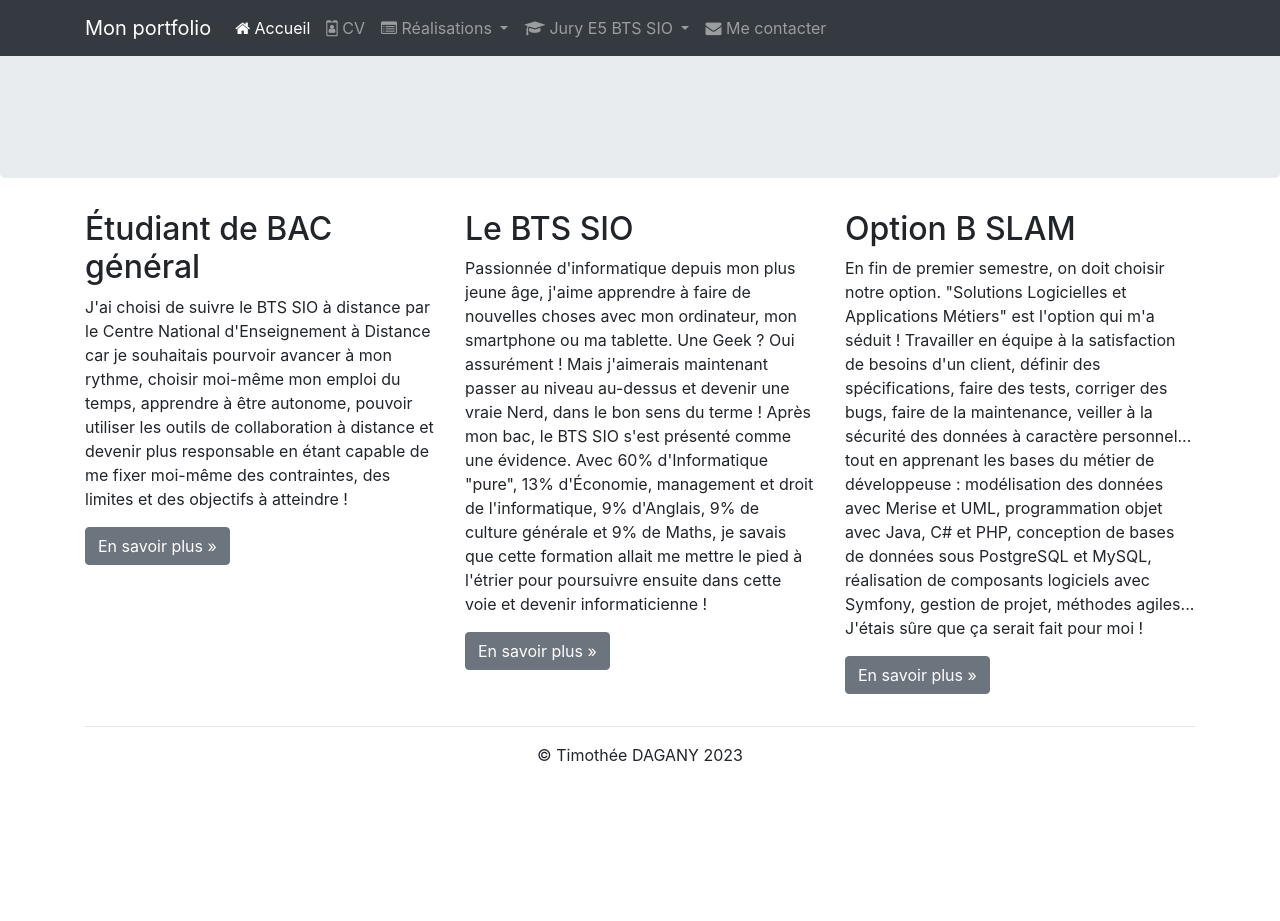
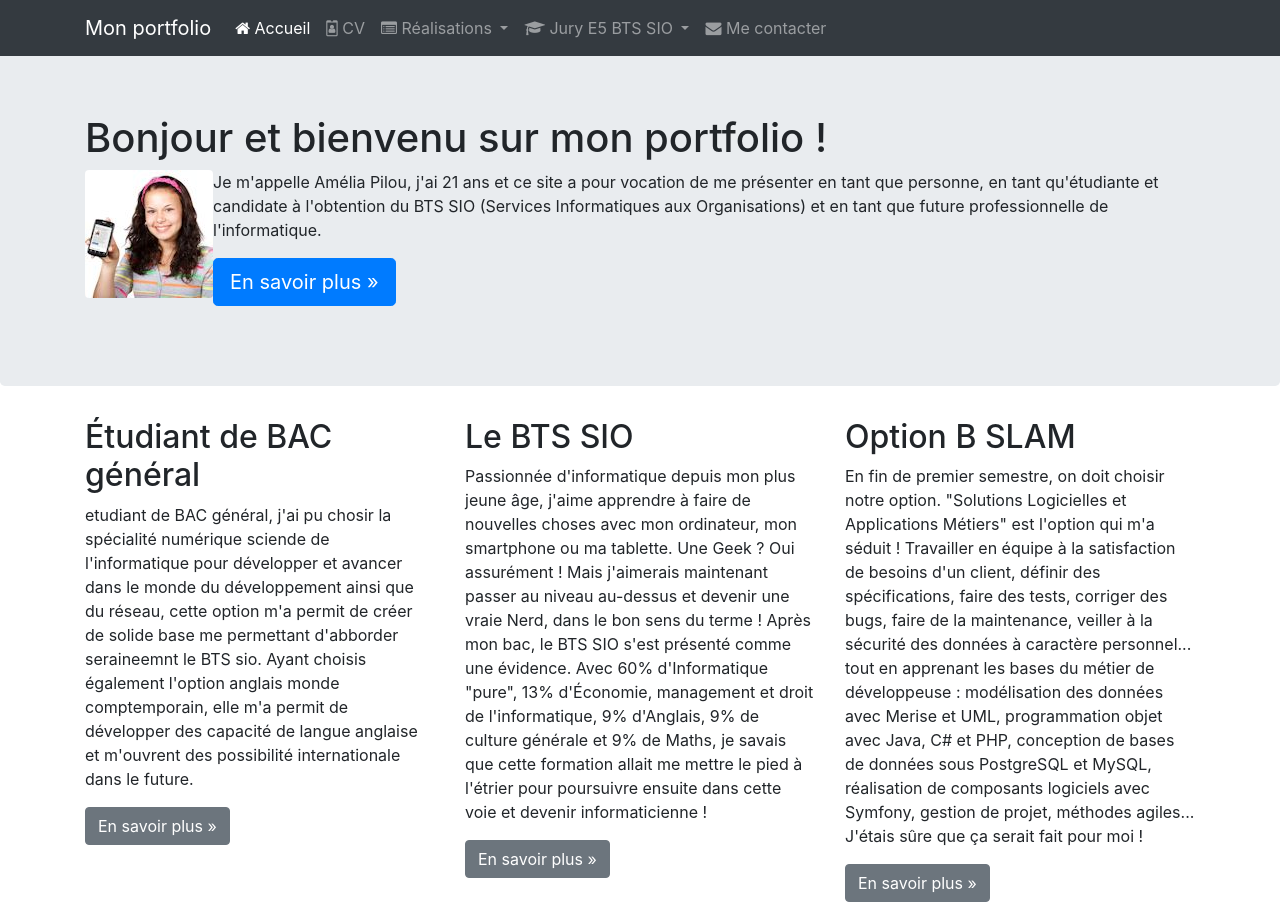
Before and after one commit to TimotheeDag/timotheedagany3.github.io, a plain HTML site: page index.html in a window 1280 px wide. Shown: the top 921 px of the page. Before the commit the page ends 800 px from the top, so only its background shows below. Drawn offline with nearby package versions, Linux system fonts and the light colour scheme.

Commit message:
amélioration cv

```diff
--- a/index.html
+++ b/index.html
@@ -115,8 +115,17 @@
         </nav>
         <script src="https://cdn.jsdelivr.net/npm/jquery@3.5.1/dist/jquery.slim.min.js" integrity="sha384-DfXdz2htPH0lsSSs5nCTpuj/zy4C+OGpamoFVy38MVBnE+IbbVYUew+OrCXaRkfj" crossorigin="anonymous"></script>
         <script src="https://cdn.jsdelivr.net/npm/bootstrap@4.6.2/dist/js/bootstrap.bundle.min.js" integrity="sha384-Fy6S3B9q64WdZWQUiU+q4/2Lc9npb8tCaSX9FK7E8HnRr0Jz8D6OP9dO5Vg3Q9ct" crossorigin="anonymous"></script>
-        <div class="jumbotron">
-
+        <div class="jumbotron"><!-- Emplacement pour le contenu principal de la page -->
+            <div class="container">
+                <h1>Bonjour et bienvenu sur mon portfolio !</h1>
+                <p>
+                    <img id="maPhoto" class="float-left rounded" src="images/AmeliaPilou.jpg" alt="Ma photo d'identité">Je m'appelle Amélia Pilou, j'ai 21 ans et ce site a pour
+                    vocation de me présenter en tant que personne, en tant qu'étudiante
+                    et candidate à l'obtention du BTS SIO (Services Informatiques
+                    aux Organisations) et en tant que future professionnelle de l'informatique.
+                </p>
+                <p><a class="btn btn-primary btn-lg" href="pages/cv.html" role="button">En savoir plus »</a></p>
+            </div>
         </div>
     </div> <!-- Emplacement pour le contenu principal de la page -->
     <footer>
@@ -124,12 +133,10 @@
             <div class="row">
                 <div class="col-lg-4">
                     <h2>Étudiant de BAC général</h2>
-                    <p>J'ai choisi de suivre le BTS SIO à distance par le Centre National
-                        d'Enseignement à Distance car je souhaitais pourvoir avancer à mon rythme,
-                        choisir moi-même mon emploi du temps, apprendre à être autonome, pouvoir
-                        utiliser les outils de collaboration à distance et devenir plus responsable en
-                        étant capable de me fixer moi-même des contraintes, des limites et des
-                        objectifs à atteindre !
+                    <p>etudiant de BAC général, j'ai pu chosir la spécialité numérique sciende de l'informatique pour développer et avancer dans le monde
+                        du développement ainsi que du réseau, cette option m'a permit de créer de solide base me permettant d'abborder seraineemnt le BTS sio.
+                        Ayant choisis également l'option anglais monde comptemporain, elle m'a permit de développer des capacité de langue anglaise et m'ouvrent des
+                        possibilité internationale dans le future.
                     </p>
                     <p><a class="btn btn-secondary" href="http://www.cned.fr" target="_blank"
                           role="button">En savoir plus »</a>
```
